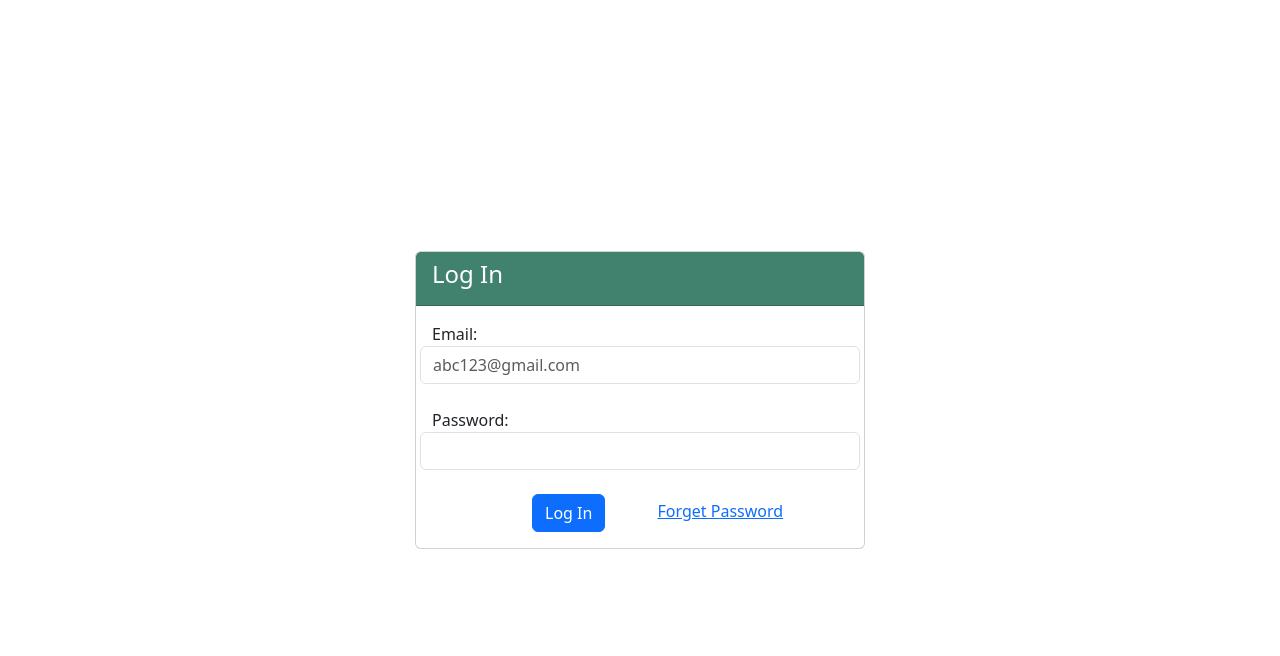
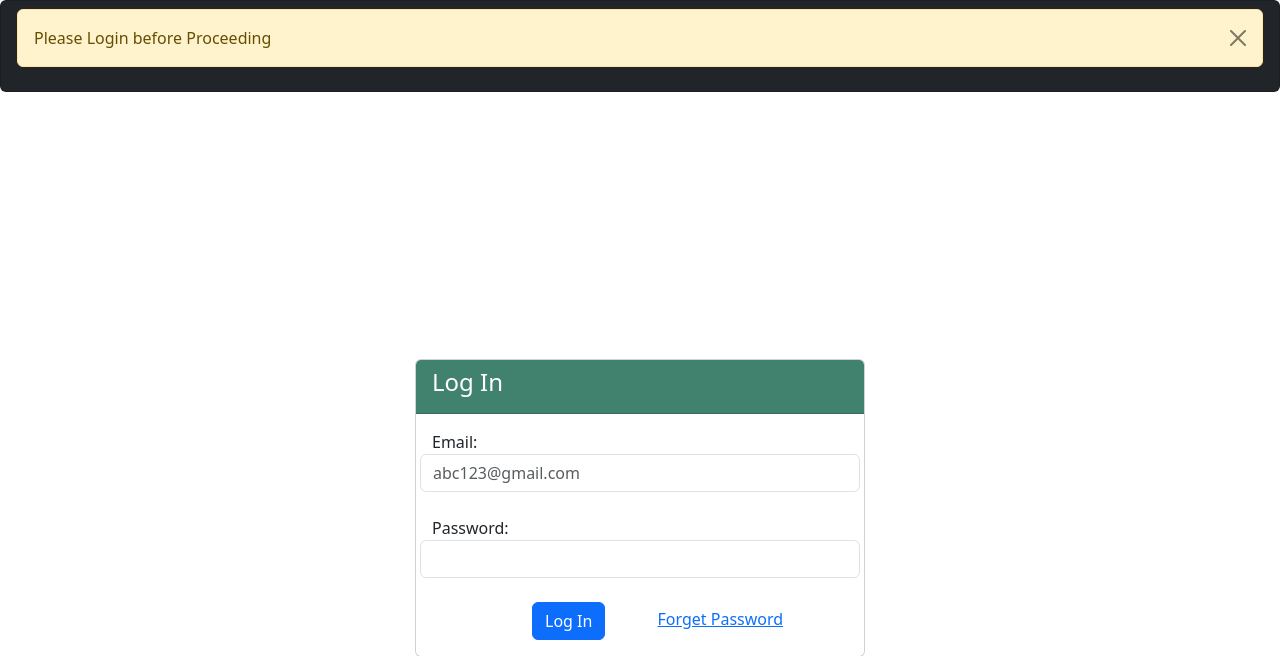
Before and after one commit to haamidh/poultryProSys, a PHP site: the page made by login.php in a window 1280 px wide. Shown: the part 56-712 px from the top of the page. Before the commit the page ends 605 px from the top, so only its background shows below. Run offline with PHP 8.4, Linux system fonts and the light colour scheme.

Commit message:
Update login.php
Added Msg notification script according to the error. Where the Msg should be 'GET' from the other files when user_id is not used in that particular page

```diff
--- a/login.php
+++ b/login.php
@@ -71,7 +71,17 @@ if ($_SERVER["REQUEST_METHOD"] == "POST") {
             </div>
         </nav>
 
+        <?php
+if(isset($_GET["msg"])){
+  $msg = $_GET["msg"];
+  echo '<div class="card-header card text-white bg-dark mb-3" ><div class="alert alert-warning alert-dismissible fade show" role="alert">
+      ' . $msg . '
+      <button type="button" class="btn-close" data-bs-dismiss="alert" aria-label="Close"></button>
+    </div></div>';
+}
+    ?>
         <div class="container d-flex justify-content-center align-items-center" style="min-height:100vh;">
+
             <div class="row">
                 <div class="col-md-4">
                     <div class="card" style="width:450px;">
```
